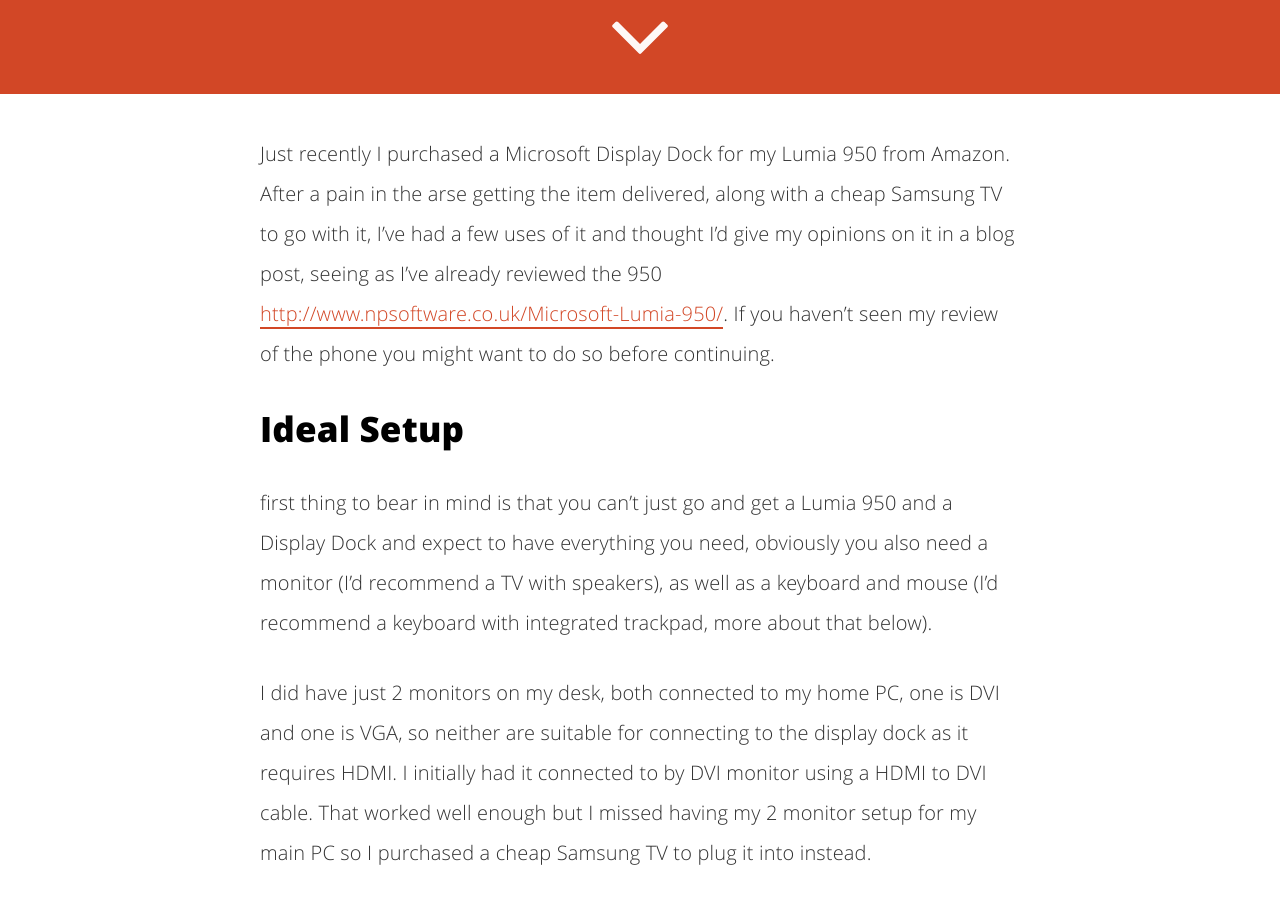
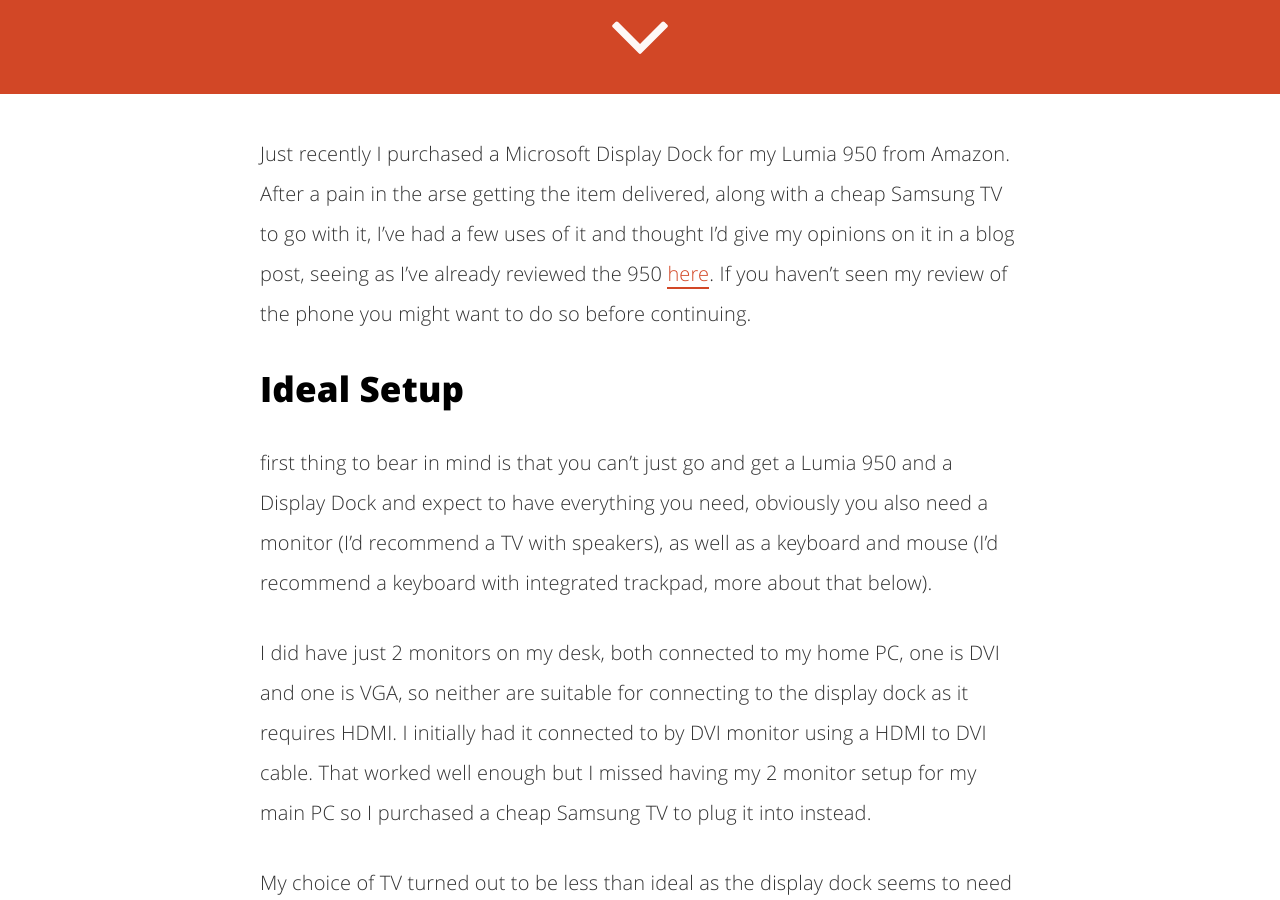
Before and after one commit to devoctomy/npsoftware.co.uk, a Jekyll site: the page built from _posts/2016-02-20-Continuum.md, in a window 1280 px wide and 900 px high, scrolled down 806 px. Built offline with Jekyll 4.4.1, drawn with Linux system fonts in a browser that asks for light colours; comment, search, counter and statistics services are not loaded.

Commit message:
Fixed issue with hyperlink.

```diff
--- a/_posts/2016-02-20-Continuum.md
+++ b/_posts/2016-02-20-Continuum.md
@@ -12,7 +12,7 @@ tags:
 twitter_text: 'Continuum, using your phone as a desktop PC'
 ---
 
-Just recently I purchased a Microsoft Display Dock for my Lumia 950 from Amazon.  After a pain in the arse getting the item delivered, along with a cheap Samsung TV to go with it, I've had a few uses of it and thought I'd give my opinions on it in a blog post, seeing as I've already reviewed the 950 [http://www.npsoftware.co.uk/Microsoft-Lumia-950/](here).  If you haven't seen my review of the phone you might want to do so before continuing.
+Just recently I purchased a Microsoft Display Dock for my Lumia 950 from Amazon.  After a pain in the arse getting the item delivered, along with a cheap Samsung TV to go with it, I've had a few uses of it and thought I'd give my opinions on it in a blog post, seeing as I've already reviewed the 950 [here](http://www.npsoftware.co.uk/Microsoft-Lumia-950/).  If you haven't seen my review of the phone you might want to do so before continuing.
 
 ## Ideal Setup
 
```
